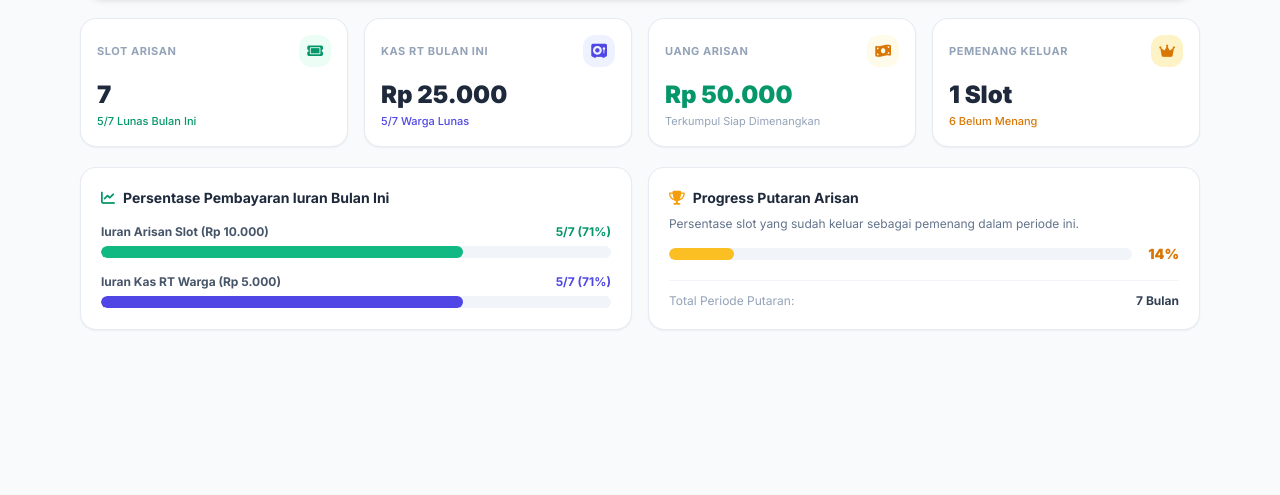
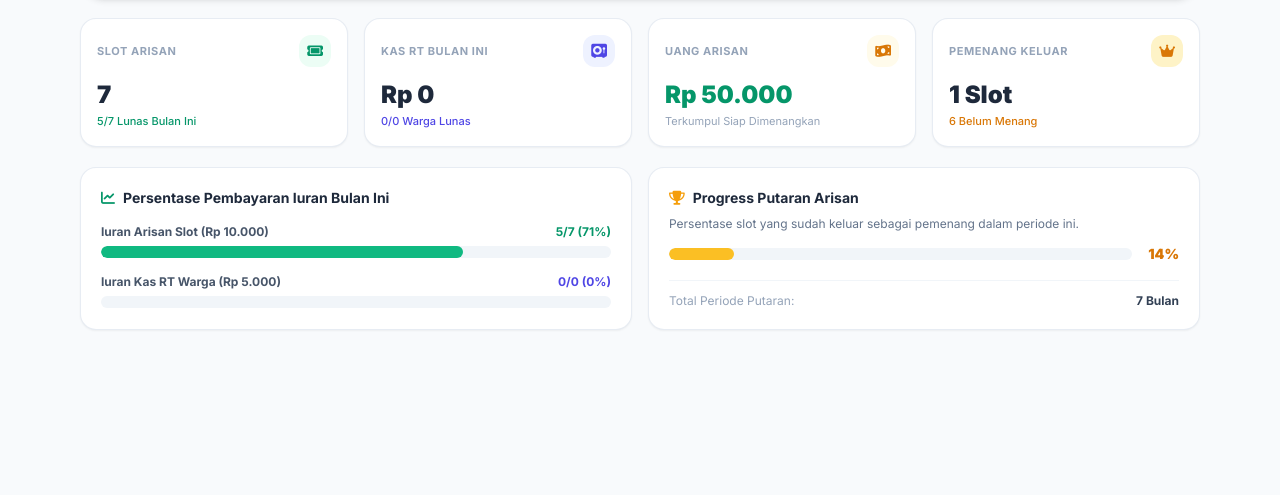
Before and after one commit to uutsenpai2/arisanrt39belotan, a plain HTML site: page index.html in a window 1280 px wide. Shown: the part 305-800 px from the top of the page. Drawn offline with nearby package versions, Linux system fonts and the light colour scheme; some packages are replaced by stand-ins of ours; a script that the page names is missing.

Commit message:
Update DEFAULT_SHEET_URL and remove entries

```diff
--- a/index.html
+++ b/index.html
@@ -934,7 +934,7 @@ function clearDataRows(sheet) {
     <!-- JavaScript Application Code -->
     <script>
         const DEFAULT_ADMIN_PASS = "rt39"; // Default Password Mode Admin
-        const DEFAULT_SHEET_URL = "https://script.google.com/macros/s/AKfycbyHCzMMTE8Nbg_MCMYQc8QpIqAcbmVlt76Ph5tJrO_V10YAG-yUJxyoWCOes1S2Us9Q/exec";
+        const DEFAULT_SHEET_URL = "https://script.google.com/macros/s/AKfycbxopgudrysKP8B8A5yhMGjxJxjmPUjvn4Yn-4AmRGpOYLc8tI-KC1H3LgE1cPZO9C-6/exec";
 
         // Koleksi Kata-kata Motivasi & Mutiara Bijak untuk Pemenang
         const MOTIVATIONAL_QUOTES = [
@@ -980,25 +980,17 @@ function clearDataRows(sheet) {
 
             // Data Kas RT Warga (Terpisah dari Arisan)
             wargaKas: [
-                { id: 1, nama: "Bapak Anto", bayarKas: true, alamat: "RT 39 / No. 01" },
-                { id: 2, nama: "Bapak Budi", bayarKas: true, alamat: "RT 39 / No. 02" },
-                { id: 3, nama: "Ibu Cici", bayarKas: false, alamat: "RT 39 / No. 03" },
-                { id: 4, nama: "Bapak Doni", bayarKas: true, alamat: "RT 39 / No. 04" },
-                { id: 5, nama: "Bapak Eko", bayarKas: true, alamat: "RT 39 / No. 05" },
-                { id: 6, nama: "Ibu Fani", bayarKas: false, alamat: "RT 39 / No. 06" },
-                { id: 7, nama: "Bapak Gunawan", bayarKas: true, alamat: "RT 39 / No. 07" }
+
             ],
 
             // Buku Kas Keuangan RT (Pemasukan selain Kas & Pengeluaran)
             transaksiLain: [
-                { id: 1, tipe: 'pemasukan', tanggal: '2026-03-01', keterangan: 'Sewa Tenda RT oleh Pak Budi', nominal: 150000 },
-                { id: 2, tipe: 'pengeluaran', tanggal: '2026-03-03', keterangan: 'Pembelian Lampu Jalan RT (3 Pcs)', nominal: 95000 },
-                { id: 3, tipe: 'pemasukan', tanggal: '2026-03-05', keterangan: 'Sumbangan Kebersihan Warga', nominal: 200000 }
+
             ],
 
             // Riwayat Pemenang
             riwayatPemenang: [
-                { id: 5, nama: "Bapak Doni", displayNama: "Bapak Doni - Slot 1", tanggal: "Februari 2026" }
+
             ]
         };
 
```
